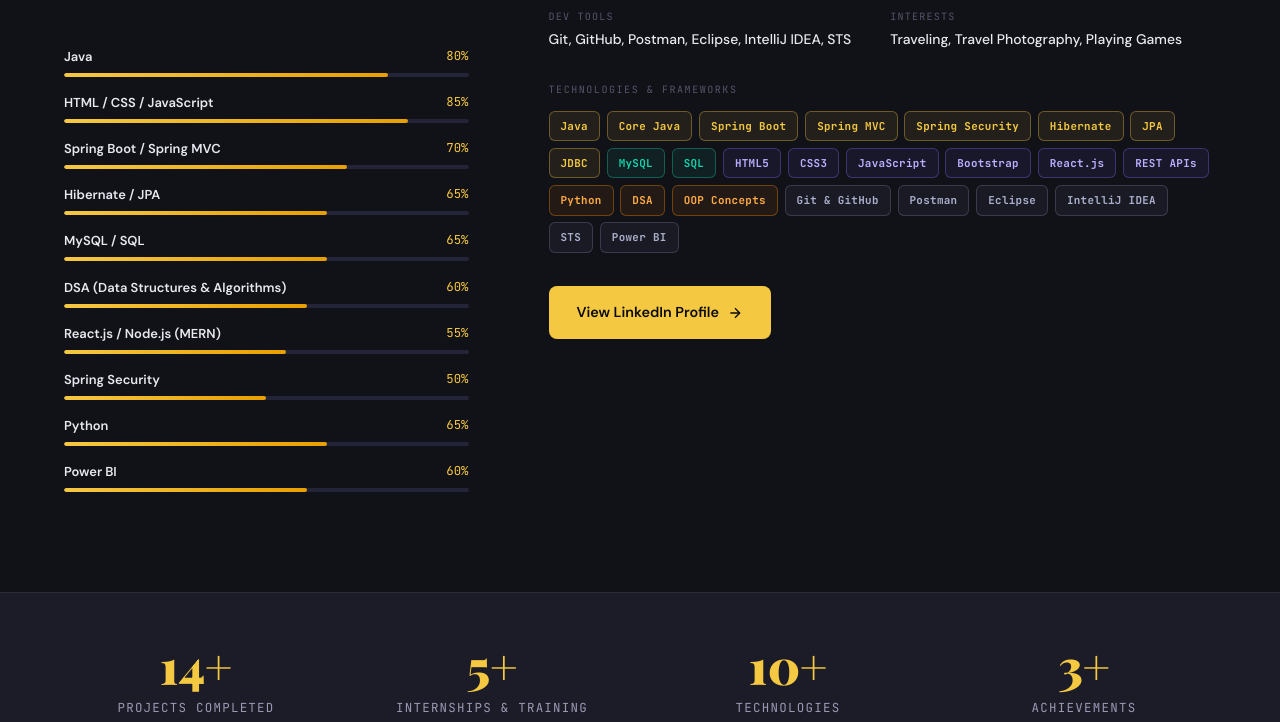
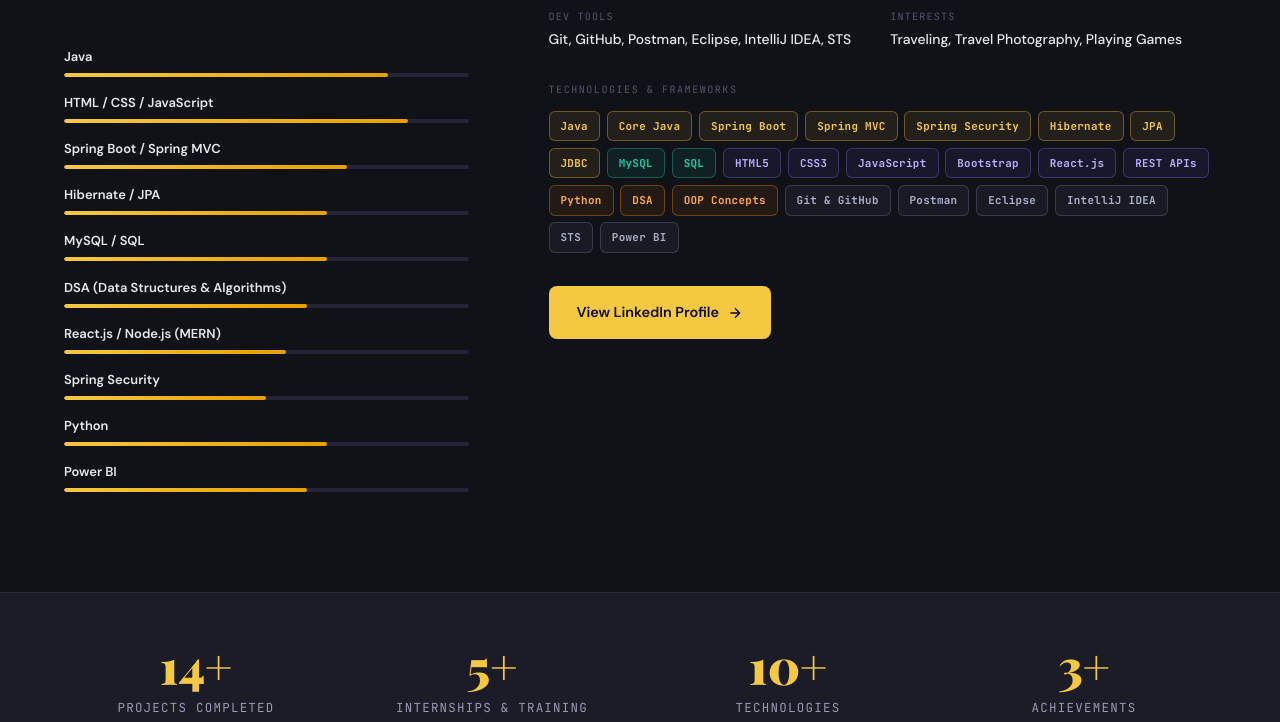
Before and after one commit to mrsaurabh07/Portfolio, a plain HTML site: page index.html in a window 1280 px wide. Shown: the part 1465-2187 px from the top of the page. Drawn offline with nearby package versions, Linux system fonts and the light colour scheme.

Commit message:
initial  commit

```diff
--- a/index.html
+++ b/index.html
@@ -274,7 +274,7 @@
         <svg width="16" height="16" viewBox="0 0 24 24" fill="currentColor"><path d="M9 19c-5 1.5-5-2.5-7-3m14 6v-3.87a3.37 3.37 0 0 0-.94-2.61c3.14-.35 6.44-1.54 6.44-7A5.44 5.44 0 0 0 20 4.77 5.07 5.07 0 0 0 19.91 1S18.73.65 16 2.48a13.38 13.38 0 0 0-7 0C6.27.65 5.09 1 5.09 1A5.07 5.07 0 0 0 5 4.77a5.44 5.44 0 0 0-1.5 3.78c0 5.42 3.3 6.61 6.44 7A3.37 3.37 0 0 0 9 18.13V22"/></svg>
         GitHub
       </a>
-      <a href="https://drive.google.com/file/d/14gYJtEoOyM3vdzGnK6LvUdG_w5BlcJcm/view?usp=sharing" class="btn-outline" target="_blank">
+      <a href="https://drive.google.com/file/d/1IrUl5JTt0pBCWi-TW4PqJKgfKkVyKlD-/view?usp=sharing" class="btn-outline" target="_blank">
         <svg width="16" height="16" viewBox="0 0 24 24" fill="none" stroke="currentColor" stroke-width="2"><path d="M21 15v4a2 2 0 0 1-2 2H5a2 2 0 0 1-2-2v-4"/><polyline points="7 10 12 15 17 10"/><line x1="12" y1="15" x2="12" y2="3"/></svg>
         Download CV
       </a>
@@ -300,43 +300,43 @@
       </div>
       <div class="skill-list">
         <div class="skill-item">
-          <div class="skill-header"><span class="skill-name">Java</span><span class="skill-pct">80%</span></div>
+          <div class="skill-header"><span class="skill-name">Java</span><span class="skill-pct"></span></div>
           <div class="skill-bar-bg"><div class="skill-bar-fill" data-width="80"></div></div>
         </div>
         <div class="skill-item">
-          <div class="skill-header"><span class="skill-name">HTML / CSS / JavaScript</span><span class="skill-pct">85%</span></div>
+          <div class="skill-header"><span class="skill-name">HTML / CSS / JavaScript</span><span class="skill-pct"></span></div>
           <div class="skill-bar-bg"><div class="skill-bar-fill" data-width="85"></div></div>
         </div>
         <div class="skill-item">
-          <div class="skill-header"><span class="skill-name">Spring Boot / Spring MVC</span><span class="skill-pct">70%</span></div>
+          <div class="skill-header"><span class="skill-name">Spring Boot / Spring MVC</span><span class="skill-pct"></span></div>
           <div class="skill-bar-bg"><div class="skill-bar-fill" data-width="70"></div></div>
         </div>
         <div class="skill-item">
-          <div class="skill-header"><span class="skill-name">Hibernate / JPA</span><span class="skill-pct">65%</span></div>
+          <div class="skill-header"><span class="skill-name">Hibernate / JPA</span><span class="skill-pct"></span></div>
           <div class="skill-bar-bg"><div class="skill-bar-fill" data-width="65"></div></div>
         </div>
         <div class="skill-item">
-          <div class="skill-header"><span class="skill-name">MySQL / SQL</span><span class="skill-pct">65%</span></div>
+          <div class="skill-header"><span class="skill-name">MySQL / SQL</span><span class="skill-pct"></span></div>
           <div class="skill-bar-bg"><div class="skill-bar-fill" data-width="65"></div></div>
         </div>
         <div class="skill-item">
-          <div class="skill-header"><span class="skill-name">DSA (Data Structures &amp; Algorithms)</span><span class="skill-pct">60%</span></div>
+          <div class="skill-header"><span class="skill-name">DSA (Data Structures &amp; Algorithms)</span><span class="skill-pct"></span></div>
           <div class="skill-bar-bg"><div class="skill-bar-fill" data-width="60"></div></div>
         </div>
         <div class="skill-item">
-          <div class="skill-header"><span class="skill-name">React.js / Node.js (MERN)</span><span class="skill-pct">55%</span></div>
+          <div class="skill-header"><span class="skill-name">React.js / Node.js (MERN)</span><span class="skill-pct"></span></div>
           <div class="skill-bar-bg"><div class="skill-bar-fill" data-width="55"></div></div>
         </div>
         <div class="skill-item">
-          <div class="skill-header"><span class="skill-name">Spring Security</span><span class="skill-pct">50%</span></div>
+          <div class="skill-header"><span class="skill-name">Spring Security</span><span class="skill-pct"></span></div>
           <div class="skill-bar-bg"><div class="skill-bar-fill" data-width="50"></div></div>
         </div>
         <div class="skill-item">
-          <div class="skill-header"><span class="skill-name">Python</span><span class="skill-pct">65%</span></div>
+          <div class="skill-header"><span class="skill-name">Python</span><span class="skill-pct"></span></div>
           <div class="skill-bar-bg"><div class="skill-bar-fill" data-width="65"></div></div>
         </div>
         <div class="skill-item">
-          <div class="skill-header"><span class="skill-name">Power BI</span><span class="skill-pct">60%</span></div>
+          <div class="skill-header"><span class="skill-name">Power BI</span><span class="skill-pct"></span></div>
           <div class="skill-bar-bg"><div class="skill-bar-fill" data-width="60"></div></div>
         </div>
       </div>
@@ -451,7 +451,7 @@
 
         <div class="timeline-item">
           <div class="timeline-dot"></div>
-          <span class="timeline-date">March 2025 &#8212; Present</span>
+          <span class="timeline-date">April 2025 &#8212; Feb 2026</span>
           <div class="timeline-role">Java Full Stack Trainee</div>
           <div class="timeline-company">Softpro Group of Companies, Lucknow</div>
           <ul class="timeline-desc">
@@ -549,7 +549,7 @@
 
   <div class="cv-box reveal" style="margin-top:4rem;">
     <p>Interested in working together? Download my resume to know more about my experience and skills.</p>
-    <a href="https://drive.google.com/file/d/14gYJtEoOyM3vdzGnK6LvUdG_w5BlcJcm/view?usp=sharing" class="btn-primary" target="_blank" style="display:inline-flex;">
+    <a href="https://drive.google.com/file/d/1IrUl5JTt0pBCWi-TW4PqJKgfKkVyKlD-/view?usp=sharing" class="btn-primary" target="_blank" style="display:inline-flex;">
       <svg width="16" height="16" viewBox="0 0 24 24" fill="none" stroke="currentColor" stroke-width="2"><path d="M21 15v4a2 2 0 0 1-2 2H5a2 2 0 0 1-2-2v-4"/><polyline points="7 10 12 15 17 10"/><line x1="12" y1="15" x2="12" y2="3"/></svg>
       Download CV
     </a>
@@ -738,7 +738,7 @@
       </div>
       <div class="contact-card">
         <div class="c-icon">&#128196;</div>
-        <div><div class="c-label">Resume</div><div class="c-value"><a href="https://drive.google.com/file/d/14gYJtEoOyM3vdzGnK6LvUdG_w5BlcJcm/view?usp=sharing" target="_blank">Click here to view CV &#8594;</a></div></div>
+        <div><div class="c-label">Resume</div><div class="c-value"><a href="https://drive.google.com/file/d/1IrUl5JTt0pBCWi-TW4PqJKgfKkVyKlD-/view?usp=sharing" target="_blank">Click here to view CV &#8594;</a></div></div>
       </div>
     </div>
     <div class="contact-right reveal">
```
